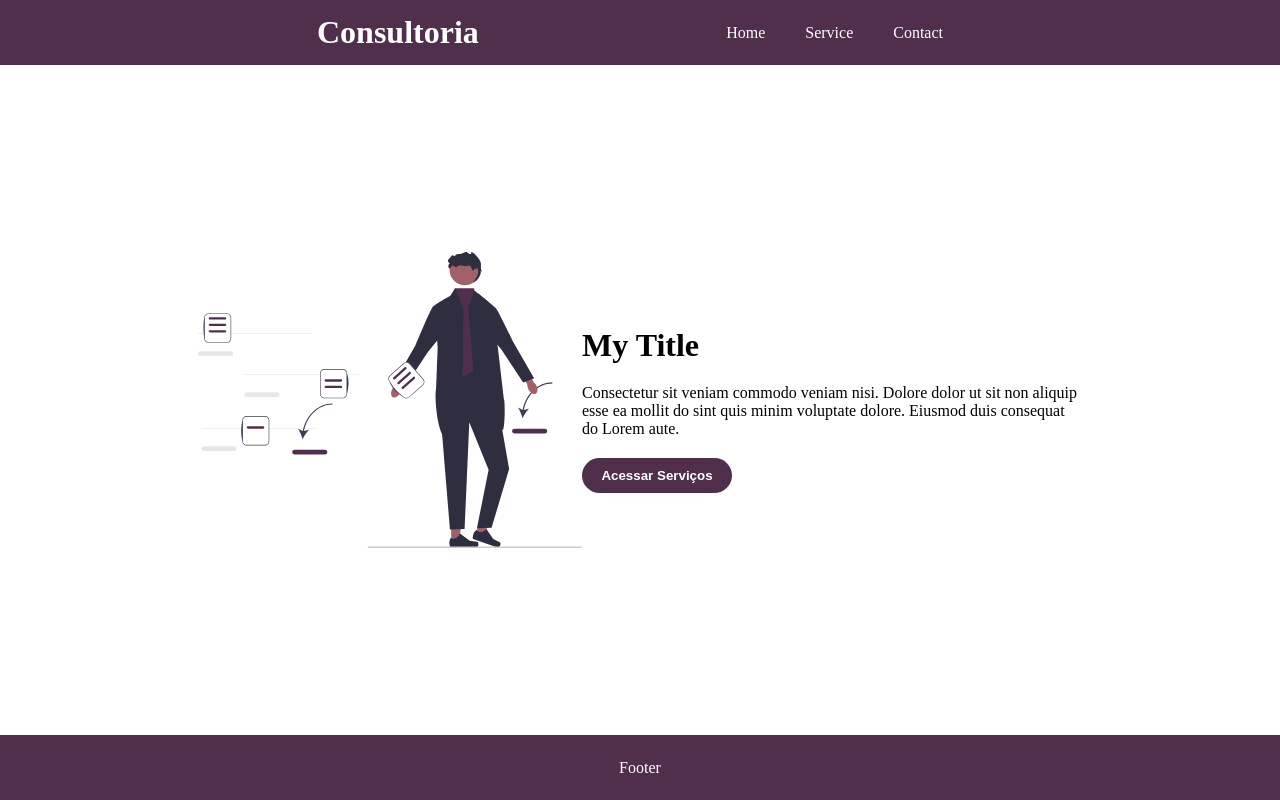
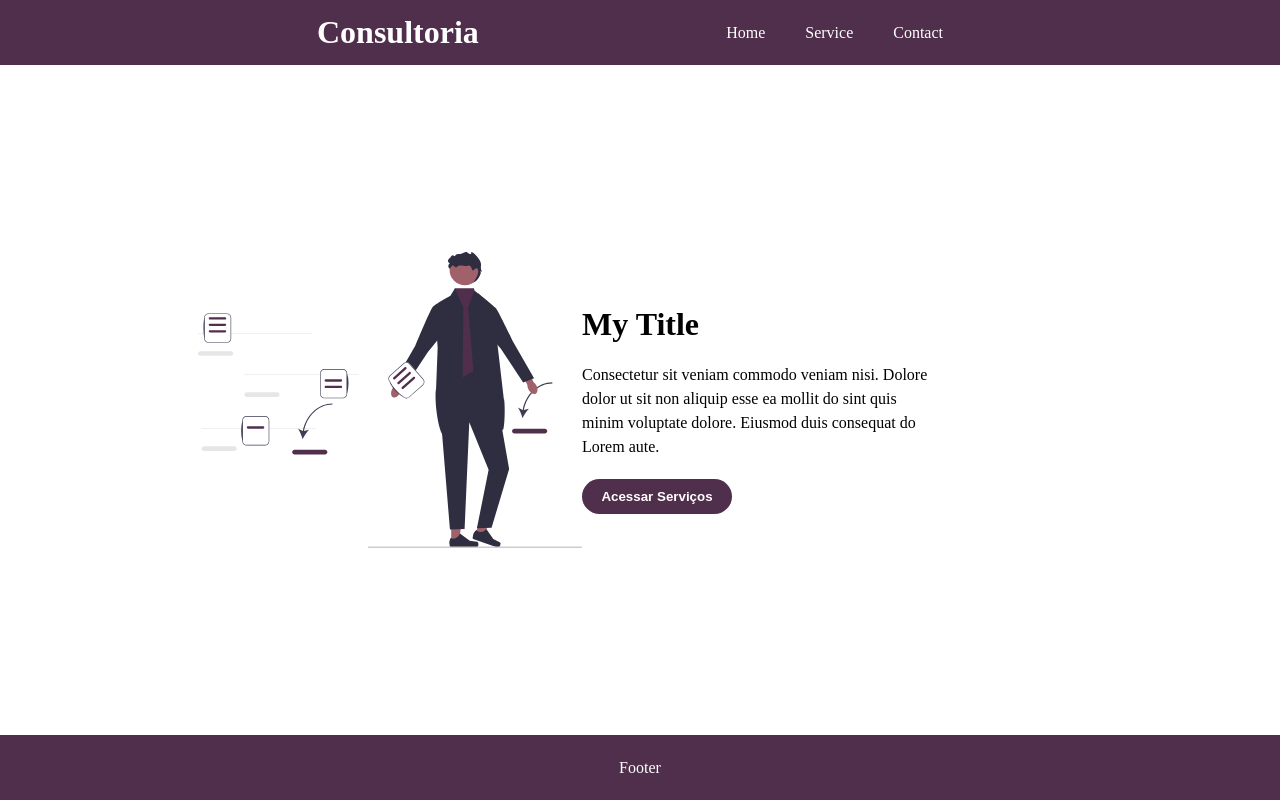
Before and after one commit to zzeis/SPA---Trailer, a React (Create React App) app: page / in a window 1280 px wide. Built offline with nearby package versions, Linux system fonts and the light colour scheme.

Commit message:
styles for home

```diff
--- a/src/pages/Home/style.css
+++ b/src/pages/Home/style.css
@@ -12,6 +12,8 @@
 }
 .container-home div p {
   margin: 20px 0;
+  width: 70%;
+  line-height: 1.5;
 }
 .container-home div button {
   width: 150px;
--- a/src/pages/Home/style.scss
+++ b/src/pages/Home/style.scss
@@ -13,6 +13,8 @@ $headerColor : #502F4C;
         }
         p{
             margin: 20px 0;
+            width: 70%;
+            line-height: 1.5;
         }
         button{
             width: 150px;
```
Also changed, not shown: 1 other file (tests, documents, lock files or other folders).
